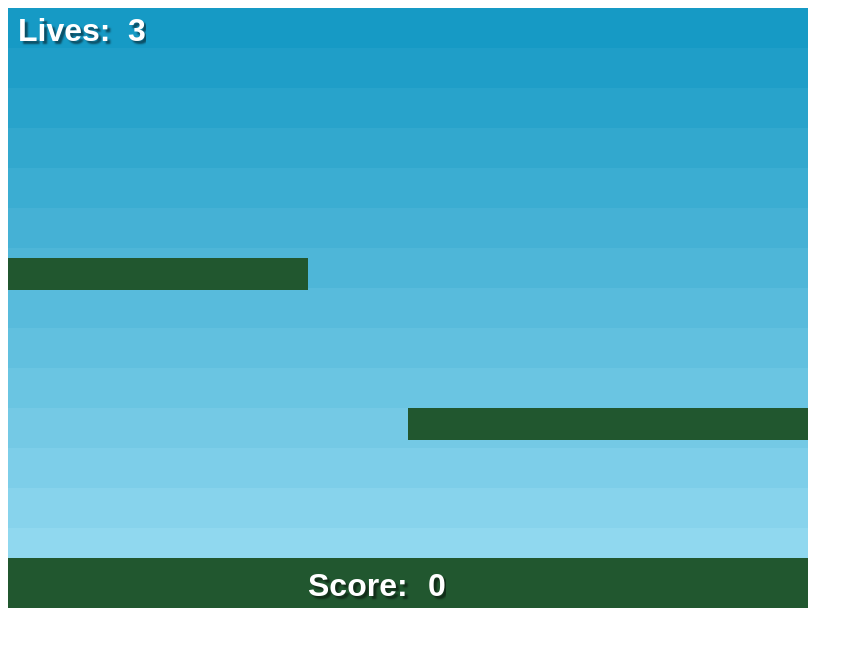
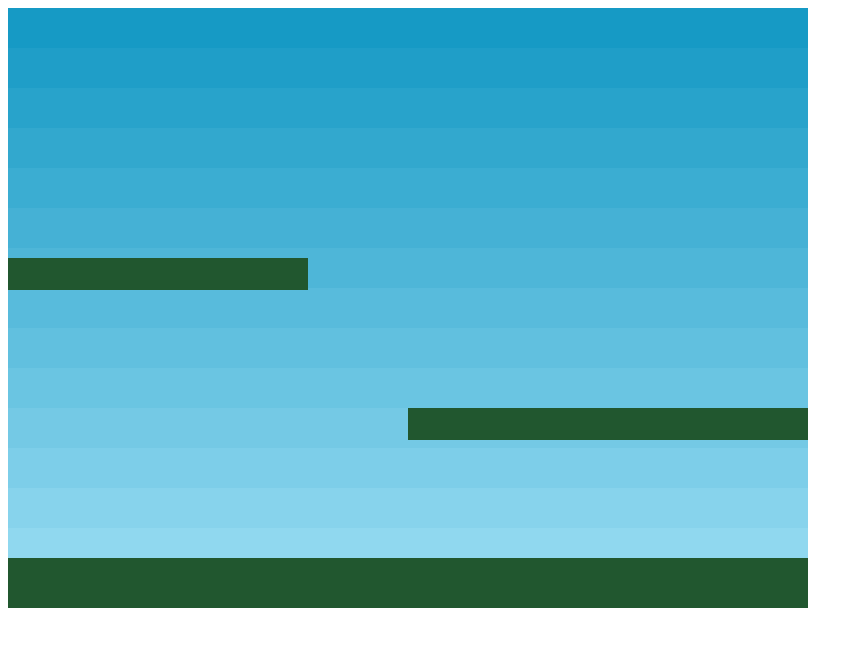
Before and after one commit to rongkie/AC302, a plain HTML site: page lesson7/index.html in a window 1280 px wide. Shown: the whole page, without its empty margins (0-863 px from the left). Drawn offline with Linux system fonts and the light colour scheme; animation ran at ten frames a second.

Commit message:
testing create function

```diff
--- a/lesson7/app.js
+++ b/lesson7/app.js
@@ -9,6 +9,41 @@ function preload(){
   game.load.spritesheet('dude', 'assets/dude.png', 32, 48);
   game.load.spritesheet('baddie', 'assets/baddie.png', 32, 32);
 }
+
+
+
+
+
+
+
+
+
+
+
+
+
+
+
+
+
+
+
+
+
+
+
+
+
+
+
+
+
+
+
+
+
+
+
 
 function create(){
 	game.physics.startSystem(Phaser.Physics.ARCADE);
@@ -28,19 +63,19 @@ function create(){
 	ledge = platforms.create(-100, 250, 'ground');
 	ledge.body.immovable = true;
 
-	//set text style
-	var style = {font: "bold 32px Arial", fill: "#fff"}
-	//positioning the score
-	scorelabel = game.add.text(300,560, "Score: ", style);
-	scoretext = game.add.text(420, 560, score,style);
-	scorelabel.setShadow(3,3,'rgba(0,0,0,0.5)',2);
-	scoretext.setShadow(3,3,'rgba(0,0,0,0.5)',2);
+	// //set text style
+	// var style = {font: "bold 32px Arial", fill: "#fff"}
+	// //positioning the score
+	// scorelabel = game.add.text(300,560, "Score: ", style);
+	// scoretext = game.add.text(420, 560, score,style);
+	// scorelabel.setShadow(3,3,'rgba(0,0,0,0.5)',2);
+	// scoretext.setShadow(3,3,'rgba(0,0,0,0.5)',2);
 
-	//positioning the lives
-	lifelabel = game.add.text(10,5, "Lives: ", style);
-	lifetext = game.add.text(120,5, life,style);
-	lifelabel.setShadow(3,3,'rgba(0,0,0,0.5)',2);
-	lifetext.setShadow(3,3,'rgba(0,0,0,0.5)',2);
+	// //positioning the lives
+	// lifelabel = game.add.text(10,5, "Lives: ", style);
+	// lifetext = game.add.text(120,5, life,style);
+	// lifelabel.setShadow(3,3,'rgba(0,0,0,0.5)',2);
+	// lifetext.setShadow(3,3,'rgba(0,0,0,0.5)',2);
 }
 
 function update(){
```
Also changed, not shown: lesson7/index.html (+0 -1 lines).
